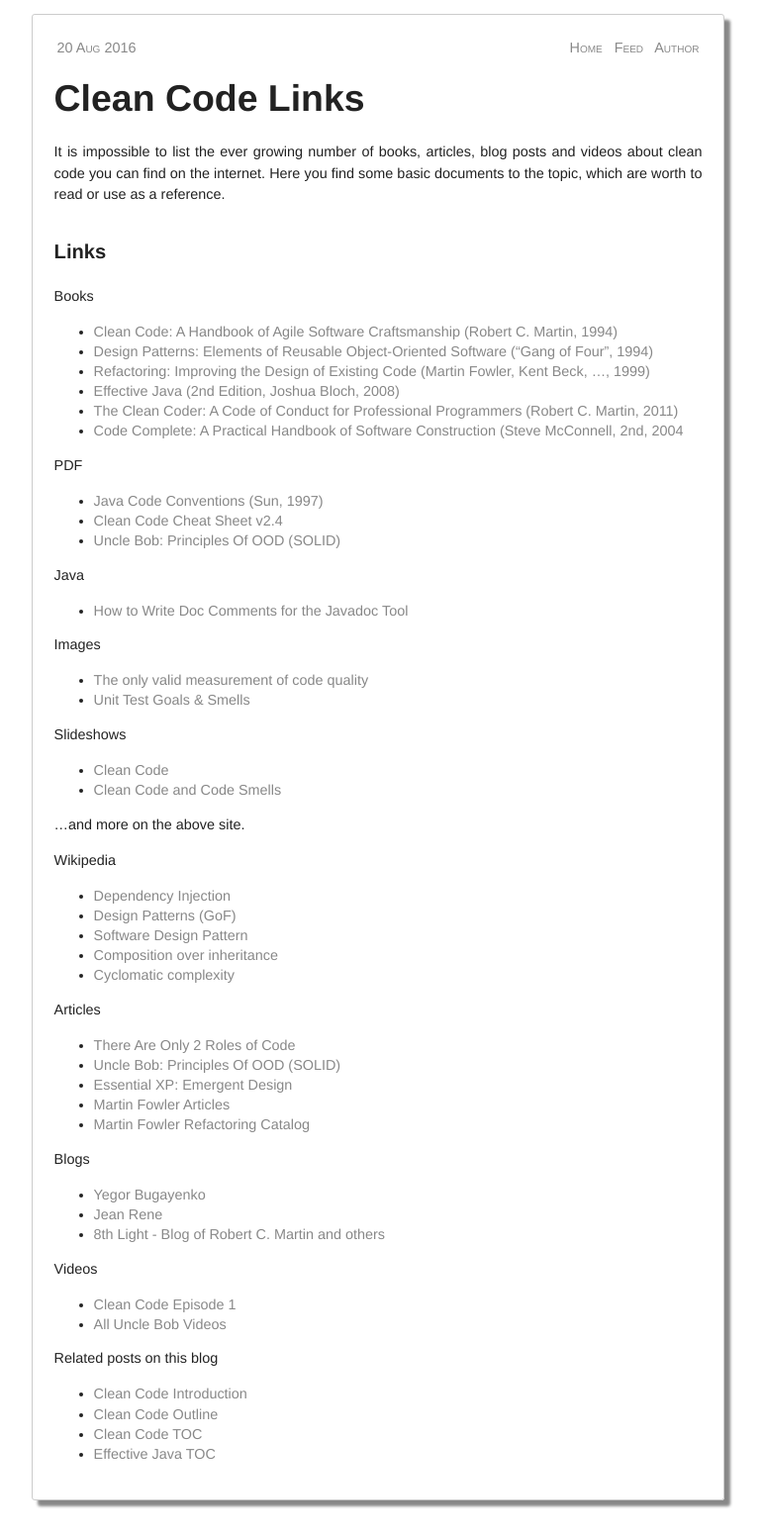
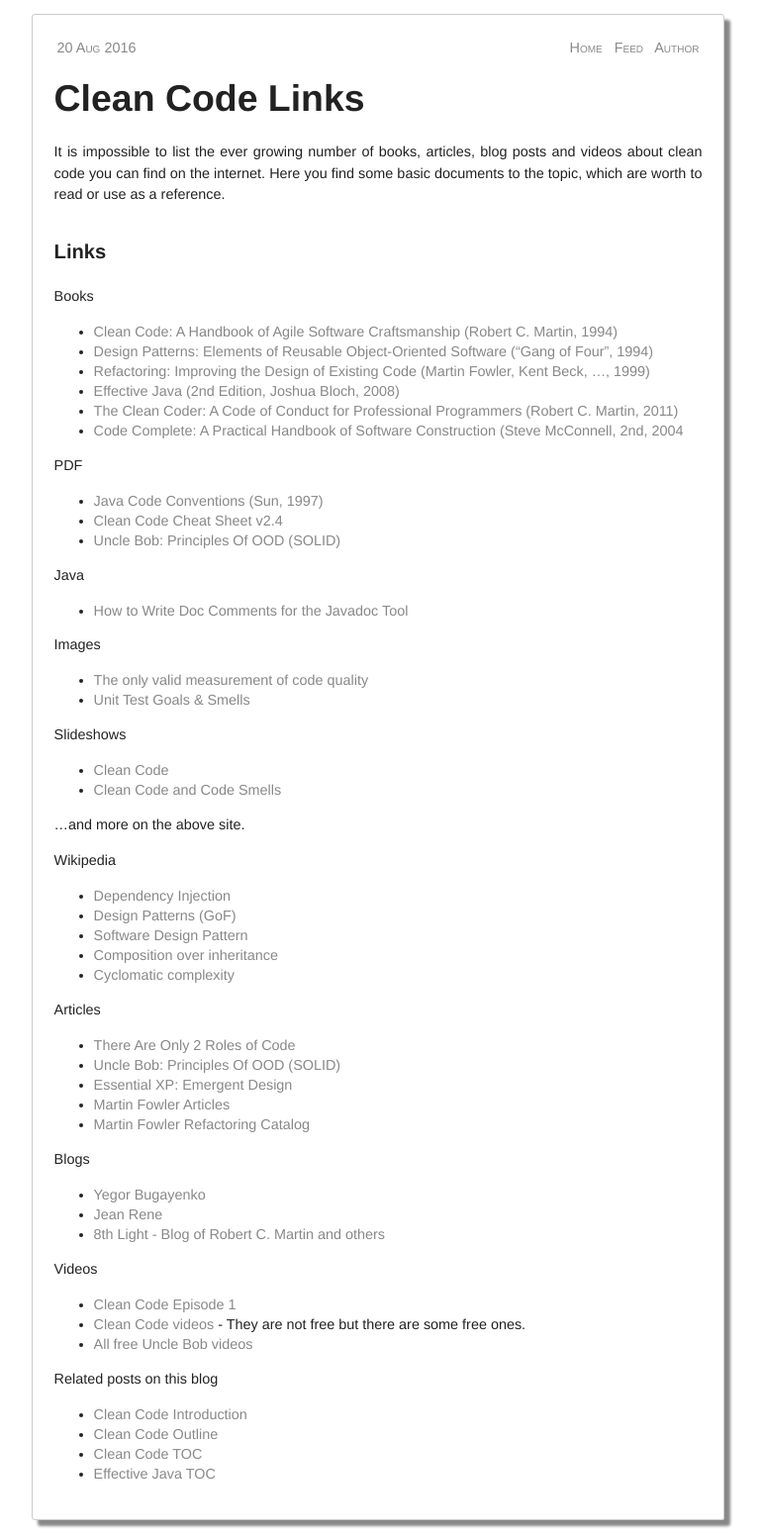
Before and after one commit to woj-tek/petozoltan.github.io, a Jekyll site: the page built from _posts/2016-08-20-clean-code-links.md, in a window 1280 px wide. Shown: the whole page at 99% size, without its empty margins (258-1029 px from the left). Built offline with Jekyll 4.4.1, drawn with Linux system fonts in a browser that asks for light colours; before the commit the page ends 1530 px from its top, so only the background shows below that.

Commit message:
Update 2016-08-20-clean-code-links.md

```diff
--- a/_posts/2016-08-20-clean-code-links.md
+++ b/_posts/2016-08-20-clean-code-links.md
@@ -64,7 +64,8 @@
 Videos
 
 * [Clean Code Episode 1](https://cleancoders.com/episode/clean-code-episode-1/view)
-* [All Uncle Bob Videos](https://www.youtube.com/playlist?list=PLcr1-V2ySv4Tf_xSLj2MbQZr78fUVQAua)
+* [Clean Code videos](https://cleancoders.com/videos) - They are not free but there are some free ones.
+* [All free Uncle Bob videos](https://www.youtube.com/playlist?list=PLcr1-V2ySv4Tf_xSLj2MbQZr78fUVQAua)
 
 Related posts on this blog
 
```
